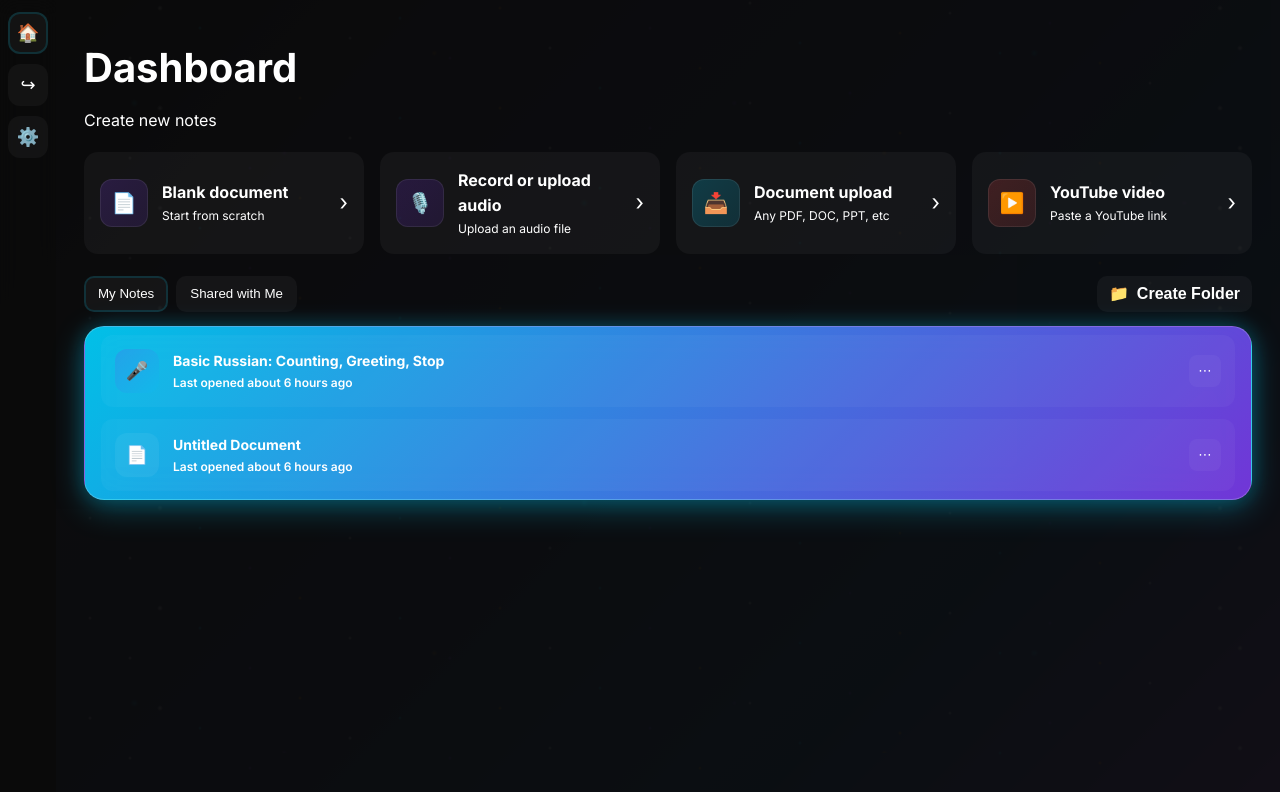
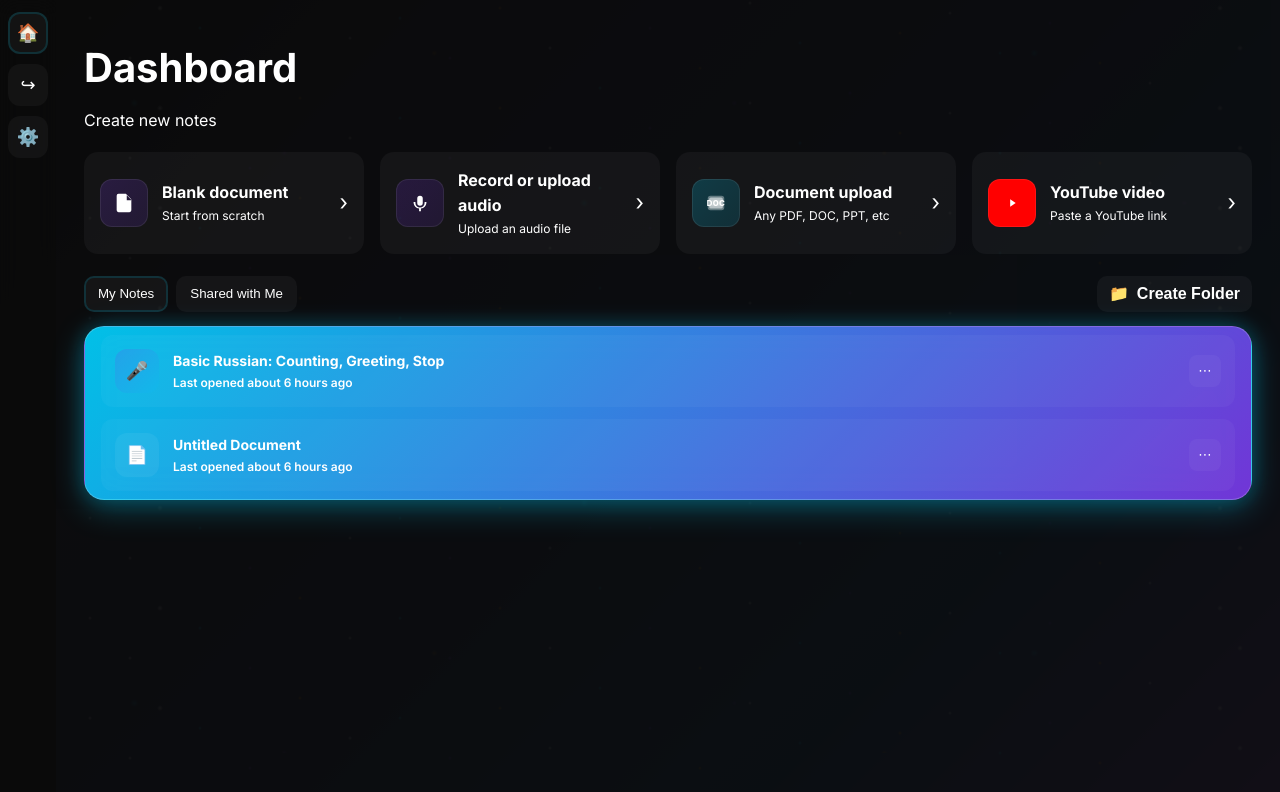
Before and after one commit to AhmetzhanDev/SpeakApper-web, a Vue app: page /dashboard in a window 1280 px wide. Shown: the top 792 px of the page. Built offline with nearby package versions, Linux system fonts and the light colour scheme.

Commit message:
ui(dashboard): replace quick action emojis with brand SVG icons (Doc, Mic, DOC pill, YouTube)

```diff
--- a/src/Dashboard.vue
+++ b/src/Dashboard.vue
@@ -24,11 +24,26 @@
       <!-- Quick actions -->
       <section class="quick">
         <div class="qa" v-for="(card, i) in quickActions" :key="i" @click="card.action()">
-          <div class="qa-ico" :class="card.color">
-            <span v-if="card.key==='blank'">📄</span>
-            <span v-else-if="card.key==='audio'">🎙️</span>
-            <span v-else-if="card.key==='doc'">📥</span>
-            <span v-else>▶️</span>
+          <div class="qa-ico" :class="[card.color, card.key]">
+            <!-- Blank document -->
+            <svg v-if="card.key==='blank'" viewBox="0 0 24 24" aria-hidden="true">
+              <path d="M14 2H6a2 2 0 0 0-2 2v16a2 2 0 0 0 2 2h12a2 2 0 0 0 2-2V8l-6-6zM15 9V3.5L20.5 9H15z"/>
+            </svg>
+            <!-- Microphone -->
+            <svg v-else-if="card.key==='audio'" viewBox="0 0 24 24" aria-hidden="true">
+              <path d="M12 15a3 3 0 0 0 3-3V7a3 3 0 0 0-6 0v5a3 3 0 0 0 3 3zm5-4v1a5 5 0 0 1-10 0v-1H5v1a7 7 0 0 0 6 6v3h2v-3a7 7 0 0 0 6-6v-1h-2z"/>
+            </svg>
+            <!-- Document upload (DOC tag) -->
+            <svg v-else-if="card.key==='doc'" viewBox="0 0 24 24" aria-hidden="true" class="doc-svg">
+              <rect x="3" y="4" width="18" height="16" rx="3" ry="3" opacity=".35"/>
+              <rect x="4.5" y="6" width="15" height="12" rx="2" ry="2" opacity=".55"/>
+              <rect x="6" y="8.5" width="12" height="7" rx="3.5" ry="3.5" class="pill"/>
+              <text x="12" y="13.4" text-anchor="middle" class="doc-text">DOC</text>
+            </svg>
+            <!-- YouTube -->
+            <svg v-else viewBox="0 0 24 24" aria-hidden="true" class="yt-svg">
+              <polygon points="10,8 16,12 10,16"/>
+            </svg>
           </div>
           <div class="qa-body">
             <div class="qa-title">{{ card.title }}</div>
@@ -135,11 +150,19 @@ export default {
 .quick { display:grid; grid-template-columns: repeat(4, minmax(200px, 1fr)); gap:16px; margin:18px 0 22px; }
 .qa { display:grid; grid-auto-flow:column; grid-template-columns:48px 1fr 16px; align-items:center; gap:14px; padding:16px; border-radius:14px; border:1px solid var(--line); background:rgba(255,255,255,.04); cursor:pointer; transition:transform .15s ease, box-shadow .15s ease; }
 .qa:hover { transform: translateY(-1px); box-shadow: 0 6px 18px rgba(0,0,0,.25), 0 0 0 1px rgba(0,212,255,.15) inset; }
-.qa-ico { width:48px; height:48px; border-radius:12px; display:flex; align-items:center; justify-content:center; font-size:20px; box-shadow:0 0 0 1px rgba(255,255,255,.08) inset; }
+.qa-ico { width:48px; height:48px; border-radius:12px; display:flex; align-items:center; justify-content:center; font-size:20px; box-shadow:0 0 0 1px rgba(255,255,255,.08) inset; color:#fff; }
 .c-purple { background: linear-gradient(135deg,#7c3aed33,#7c3aed22); }
 .c-violet { background: linear-gradient(135deg,#6d28d933,#6d28d922); }
 .c-blue   { background: linear-gradient(135deg,#00d4ff33,#00d4ff22); }
-.c-red    { background: linear-gradient(135deg,#ef444433,#ef444422); }
+.c-red    { background: #ff0000; }
+
+/* SVGs inside icons */
+.qa-ico svg { width:22px; height:22px; display:block; }
+.qa-ico path, .qa-ico polygon, .qa-ico rect { fill:#fff; }
+.qa-ico.doc .pill { fill: rgba(255,255,255,.2); }
+.qa-ico .doc-text { fill:#fff; font-weight:800; font-size:8.5px; font-family: ui-sans-serif, -apple-system, Segoe UI, Roboto, Helvetica, Arial, "Apple Color Emoji", "Segoe UI Emoji"; letter-spacing:.4px; dominant-baseline: middle; }
+.qa-ico.yt .yt-svg { filter: drop-shadow(0 0 0 rgba(0,0,0,0)); }
+
 .qa-title { font-weight:700; }
 .qa-desc  { color:var(--muted); font-size:12px; }
 .qa-arrow { color:var(--muted); font-size:22px; justify-self:end; }
```
